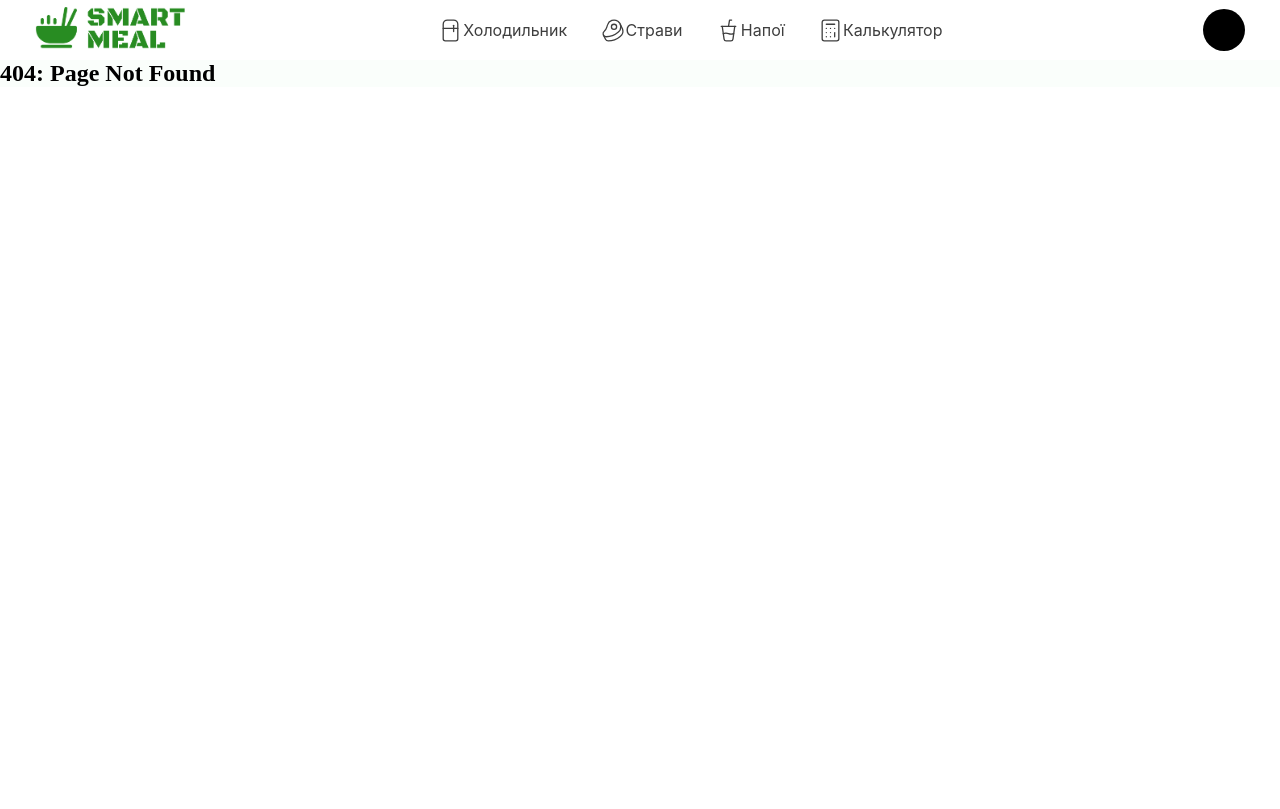
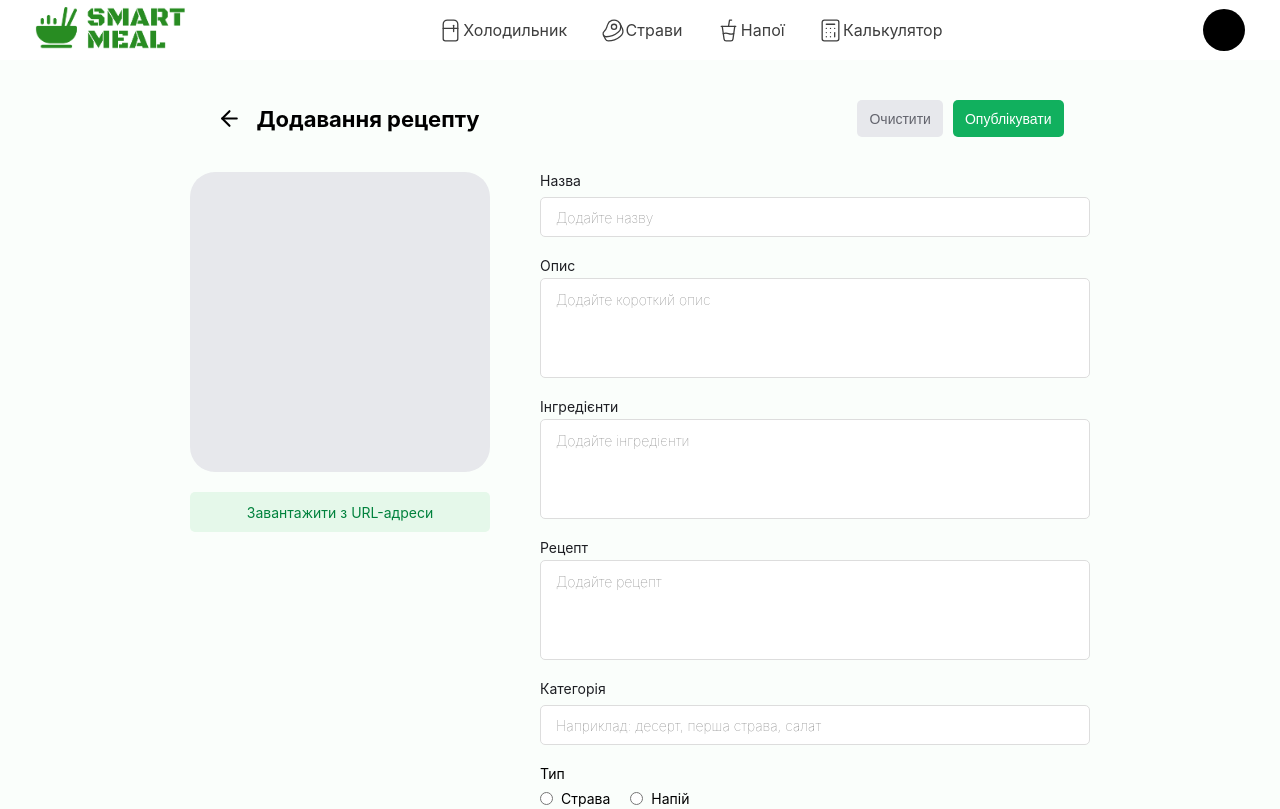
Before and after one commit to anton2654/codezillas, a React (Vite) app in the folder frontend/: page /create in a window 1280 px wide. Before the commit this address had no page. Shown: the top 809 px of the page. Built offline with nearby package versions, Linux system fonts and the light colour scheme.

Commit message:
Create create page.

```diff
--- a/frontend/src/App.jsx
+++ b/frontend/src/App.jsx
@@ -7,6 +7,7 @@ import Profile from "./pages/Profile.jsx";
 import Fridge from "./pages/Fridge.jsx";
 import Dishes from "./pages/dishes/Dishes.jsx";
 import MainPage from "./pages/mainPage/mainPage.jsx";
+import Create from "./pages/create/create.jsx";
 
 function App() {
   return (
@@ -18,6 +19,7 @@ function App() {
         <Route path="/profile" element={<Profile />} />
         <Route path="/fridge" element={<Fridge />} />
         <Route path="/dishes" element={<Dishes />} />
+        <Route path="/create" element={<Create />} />
         <Route path="*" element={<Error />} />
       </Routes>
     </BrowserRouter>
--- /dev/null
+++ b/frontend/src/pages/create/create.css
@@ -0,0 +1,211 @@
+.create-page {
+    display: flex;
+    flex-direction: column;
+    justify-content: center;
+    align-items: center;
+    padding: 10px 35px;
+}
+
+.create-container {
+    display: flex;
+    flex-direction: column;
+    justify-content: center;
+    width: 70%;
+    padding: 30px 0;
+}
+
+.create-form {
+    display: flex;
+    align-items: center;
+    justify-content: center;
+    width: 100%;
+}
+
+.create-header {
+    display: flex;
+    justify-content: space-between;
+}
+
+.create-header-left {
+    display: flex;
+    align-items: center;
+}
+
+.go-back-icon {
+    width: 25px;
+    height: 25px;
+    cursor: pointer;
+    margin-right: 15px;
+    transition: color 0.2s ease;
+}
+
+.go-back-icon:hover {
+    color: #11B05E;
+}
+
+.publish-button {
+    background: #11B05E;
+    font-size: 14px;
+    color: white;
+    border: none;
+    border-radius: 5px;
+    padding: 0 12px;
+    margin-left: auto;
+    display: block;
+    transition: background-color 0.2s ease;
+    cursor: pointer;
+}
+
+.publish-button:hover {
+    background: #00A355;
+}
+
+.clear-button {
+    background: #E7E8EC;
+    color: #62636C;
+    font-size: 14px;
+    border: none;
+    border-radius: 5px;
+    padding: 0 12px;
+    height: 37px;
+    margin-left: auto;
+    display: block;
+    transition: background-color 0.2s ease;
+    cursor: pointer;
+}
+
+.clear-button:hover {
+    background: #E0E1E6;
+}
+
+.create-header h2 {
+    font-size: 22px;
+    font-family: Inter, sans-serif;
+    font-weight: bold;
+}
+
+.create-header-right {
+    display: flex;
+    gap: 10px;
+}
+
+
+.create-info {
+    display: flex;
+    gap: 50px;
+    padding-top: 35px;
+}
+
+.create-image {
+    display: flex;
+    flex-direction: column;
+}
+
+.create-image button {
+    margin-top: 20px;
+    width: 300px;
+    height: 40px;
+    padding: 10px 12px;
+    font-size: 14px;
+    font-family: Inter, sans-serif;
+    border-radius: 5px;
+    border: none;
+    background: #E5F8EA;
+    color: #00823D;
+    cursor: pointer;
+    transition: background-color 0.2s ease;
+}
+
+.create-image button:hover {
+    background: #D5F2DC;
+}
+
+.image {
+    cursor: pointer;
+    background: #E7E8EC;
+    border-radius: 25px;
+    width: 300px;
+    height: 300px;
+}
+
+.create-input {
+}
+
+.input-group {
+    display: flex;
+    flex-direction: column;
+}
+
+.input-group label {
+    color: #1E1F24;
+    font-size: 14px;
+    font-family: Inter, sans-serif;
+}
+
+.input-group input {
+    width: 550px;
+    height: 40px;
+    margin-bottom: 20px;
+    margin-top: 8px;
+    padding: 12px 15px;
+    border: 1px solid #ddd;
+    border-radius: 5px;
+    color: #1E1F24;
+    font-size: 14px;
+    font-family: Inter, sans-serif;
+    font-weight: lighter;
+}
+
+.input-group input:focus {
+    border: 1px solid #67C96C;
+    box-shadow: 0 0 2px rgba(103, 201, 108, 0.4);
+    outline: none;
+}
+
+.input-group textarea {
+    width: 550px;
+    min-height: 100px;
+    margin-bottom: 20px;
+    margin-top: 4px;
+    padding: 12px 15px;
+    border: 1px solid #ddd;
+    border-radius: 5px;
+    color: #1E1F24;
+    font-size: 14px;
+    font-family: Inter, sans-serif;
+    font-weight: lighter;
+    resize: none;
+}
+
+.input-group textarea:focus {
+    border: 1px solid #67C96C;
+    box-shadow: 0 0 2px rgba(103, 201, 108, 0.4);
+    outline: none;
+}
+
+.radio-group {
+    margin-bottom: 20px;
+    font-family: Inter, sans-serif;
+    font-size: 14px;
+}
+
+.radio-options {
+    display: flex;
+    flex-direction: row;
+    gap: 20px;
+    margin-top: 8px;
+}
+
+.radio-label {
+    display: flex;
+    align-items: center;
+    cursor: pointer;
+}
+
+.radio-group input[type="radio"] {
+    width: auto;
+    height: auto;
+    margin: 0 8px 0 0;
+    padding: 0;
+    cursor: pointer;
+}
--- /dev/null
+++ b/frontend/src/pages/create/create.jsx
@@ -0,0 +1,73 @@
+import Header from "../../components/header/Header.jsx";
+import Footer from "../../components/footer/Footer.jsx";
+import "./create.css";
+import { ArrowLeft } from 'lucide-react';
+
+const Create = () => {
+    return (
+        <div>
+            <Header />
+            <div className="create-page">
+                <div className="create-container">
+                    <div className="create-header">
+                        <div className="create-header-left">
+                            <ArrowLeft className="go-back-icon"/>
+                            <h2>Додавання рецепту</h2>
+                        </div>
+                        <div className="create-header-right">
+                            <button className="clear-button">Очистити</button>
+                            <button className="publish-button">Опублікувати</button>
+                        </div>
+                    </div>
+                    <div className="create-form">
+                        <div className="create-info">
+                            <div className="create-image">
+                                <div className="image">
+
+                                </div>
+                                <button>Завантажити з URL-адреси</button>
+                            </div>
+                            <div className="create-input">
+                                <div className="input-group">
+                                    <label htmlFor="name">Назва</label>
+                                    <input type="text" id="name" placeholder="Додайте назву"/>
+                                </div>
+                                <div className="input-group">
+                                    <label htmlFor="description">Опис</label>
+                                    <textarea id="description" placeholder="Додайте короткий опис"></textarea>
+                                </div>
+                                <div className="input-group">
+                                    <label htmlFor="ingredients">Інгредієнти</label>
+                                    <textarea id="ingredients" placeholder="Додайте інгредієнти"></textarea>
+                                </div>
+                                <div className="input-group">
+                                    <label htmlFor="recipe">Рецепт</label>
+                                    <textarea id="recipe" placeholder="Додайте рецепт"></textarea>
+                                </div>
+                                <div className="input-group">
+                                    <label htmlFor="category">Категорія</label>
+                                    <input id="category" placeholder="Наприклад: десерт, перша страва, салат"></input>
+                                </div>
+                                <div className="radio-group">
+                                    <label htmlFor="description">Тип</label>
+                                    <div className="radio-options">
+                                        <label className="radio-label">
+                                            <input type="radio" name="type" value="dish" /> Страва
+                                        </label>
+                                        <label className="radio-label">
+                                            <input type="radio" name="type" value="drink" /> Напій
+                                        </label>
+                                    </div>
+                                </div>
+
+                            </div>
+                        </div>
+                    </div>
+                </div>
+            </div>
+            <Footer/>
+        </div>
+    );
+};
+
+export default Create;
```
